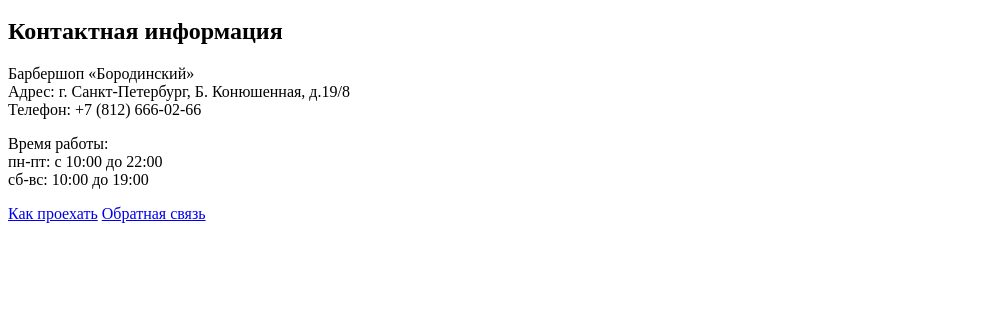
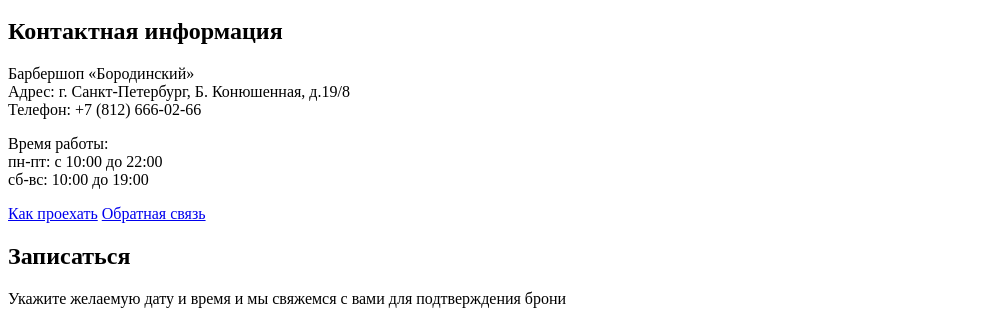
Before and after one commit to zim80/575595-barbershop, a plain HTML site: page index.html in a window 1280 px wide. Shown: the part 848-1172 px from the top of the page, without its empty margins (0-1000 px from the left). Before the commit the page ends 1079 px from the top, so only its background shows below. Drawn offline with Linux system fonts and the light colour scheme.

Commit message:
Не полная разметка блока "формы"

```diff
--- a/index.html
+++ b/index.html
@@ -84,6 +84,12 @@
         <a class="button" href="contacts.html">Обратная связь</a>
       </section>
 
+      <section class="appointment">
+        <h2>Записаться</h2>
+        <p class="appointment-info">Укажите желаемую дату и время и мы свяжемся с вами для подтверждения брони</p>
+        <!--Здесь будет форма-->
+      </section>
+
 
     </main>
 
```
